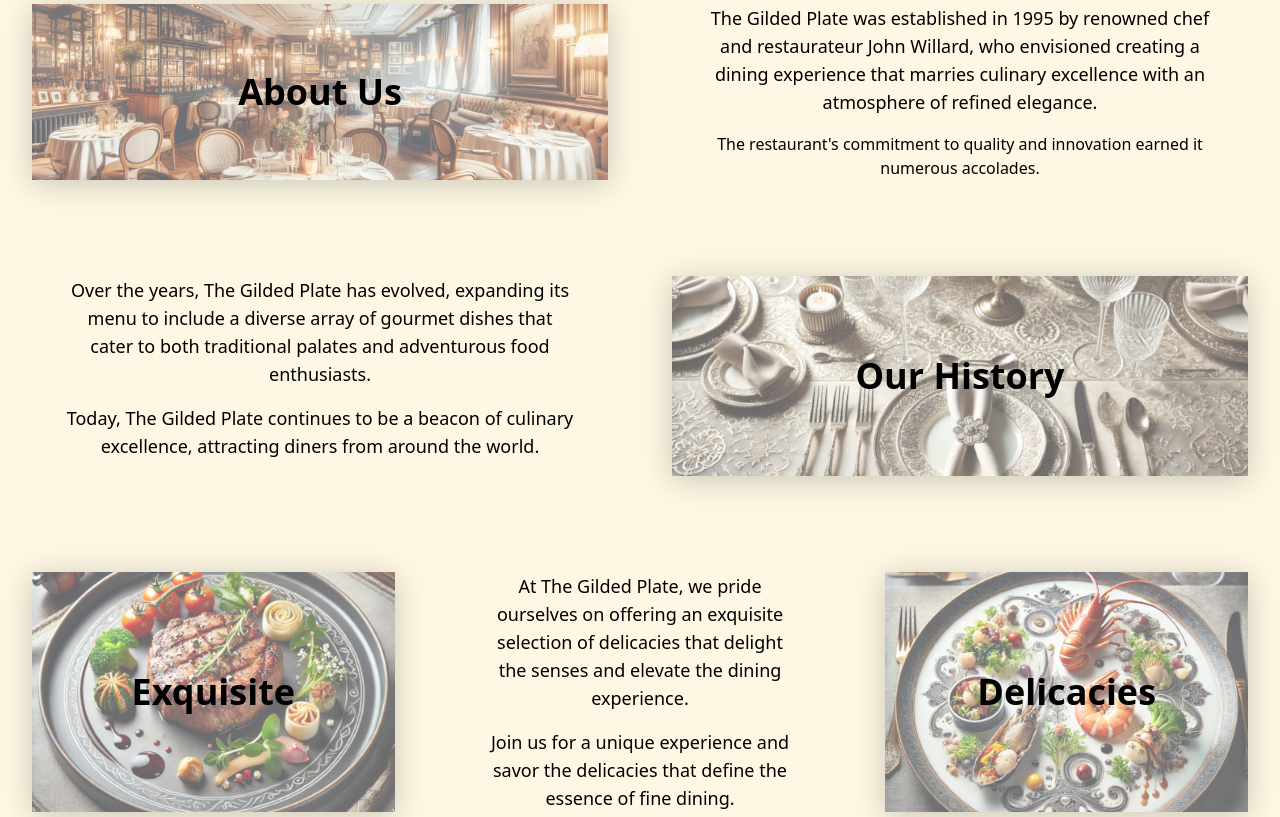
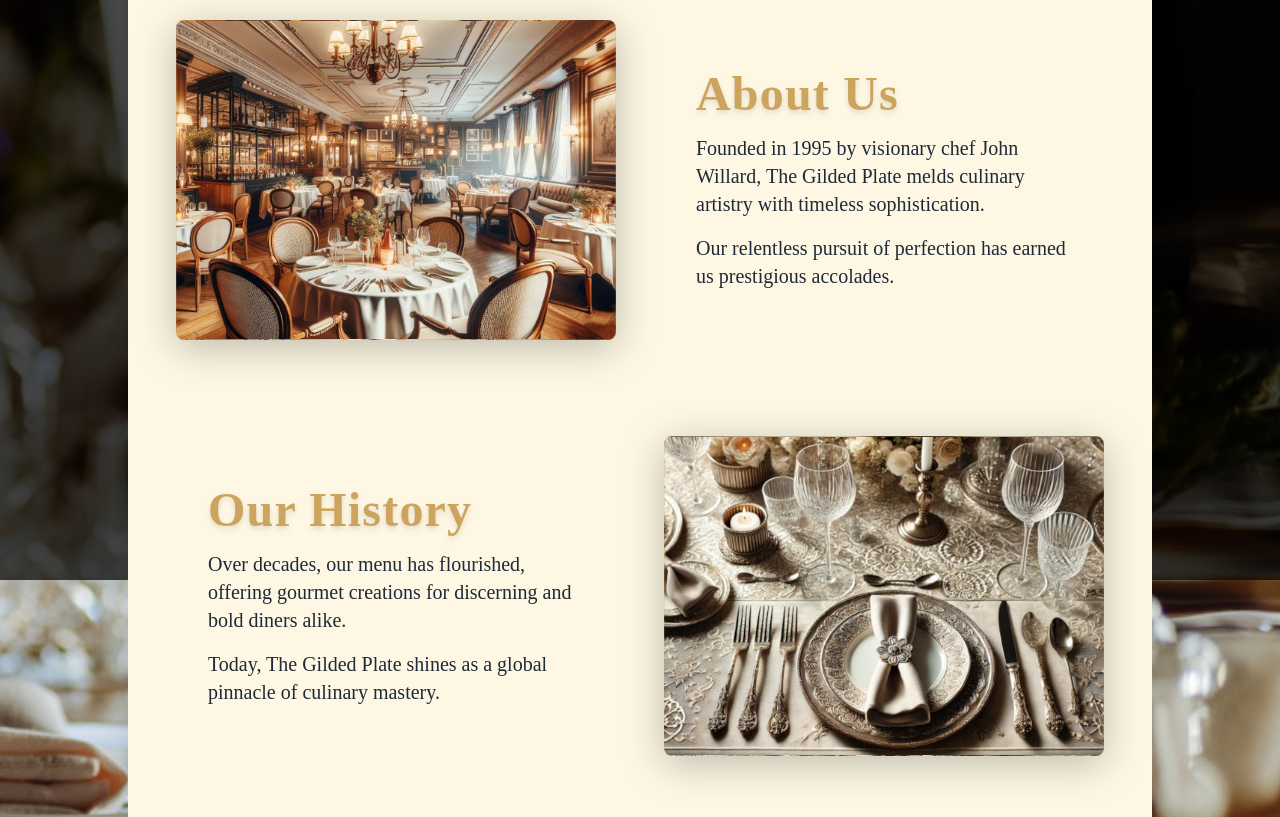
Before and after one commit to dataMichelle/gildedplate, a Next.js app: page /about in a window 1280 px wide. Shown: the part 220-1037 px from the top of the page. Built offline with nearby package versions, Linux system fonts and the light colour scheme.

Commit message:
fixed spacing and font

```diff
--- a/app/about/page.jsx
+++ b/app/about/page.jsx
@@ -1,130 +1,148 @@
 "use client";
+
+import { motion } from "framer-motion";
 
 export default function About() {
   return (
-    <main className="relative min-h-screen flex items-start pt-24 md:pt-48 bg-home-background bg-cover bg-center pb-8">
-      <section id="about" className="about w-full">
-        <div className="container mx-auto text-center bg-[#fdf7e3] p-4 md:p-8 rounded-lg shadow-md">
+    <main className="relative min-h-screen flex items-start pt-24 md:pt-48 bg-home-background bg-cover bg-center pb-8 overflow-hidden">
+      <section id="about" className="w-full">
+        <div className="container mx-auto text-center bg-[#fdf7e3] p-6 md:p-12 rounded-xl shadow-2xl max-w-5xl">
           {/* First Row: About Us */}
-          <div className="row grid grid-cols-1 lg:grid-cols-2 gap-8 md:gap-16">
+          <div className="grid grid-cols-1 lg:grid-cols-2 gap-8 md:gap-12">
             {/* Image 1 */}
-            <div className="relative">
+            <motion.div
+              className="relative h-64 md:h-80"
+              initial={{ opacity: 0, y: 20 }}
+              animate={{ opacity: 1, y: 0 }}
+              transition={{ duration: 0.8 }}
+            >
               <div
-                className="absolute inset-0 bg-cover bg-center shadow-xl"
+                className="absolute inset-0 bg-cover bg-center shadow-xl rounded-lg border border-gold/20"
                 style={{
                   backgroundImage: "url('/about_restaurant.jpg')",
-                  boxShadow: "0 4px 30px rgba(0, 0, 0, 0.2)",
+                  boxShadow: "0 8px 40px rgba(0, 0, 0, 0.25)",
                 }}
               ></div>
-              <div className="call-us absolute inset-0 flex justify-center items-center bg-white bg-opacity-40">
-                <h2 className="text-3xl md:text-4xl font-bold">About Us</h2>
-              </div>
-            </div>
+            </motion.div>
 
-            {/* Text Section 1 */}
-            <div className="flex justify-center items-center px-4 md:px-8">
-              <div className="content">
-                <p className="text-base md:text-lg mb-4">
-                  The Gilded Plate was established in 1995 by renowned chef and
-                  restaurateur John Willard, who envisioned creating a dining
-                  experience that marries culinary excellence with an atmosphere
-                  of refined elegance.
+            {/* Text Section 1 with Left-Justified Header */}
+            <motion.div
+              className="flex flex-col justify-center items-start px-4 md:px-8"
+              initial={{ opacity: 0, y: 20 }}
+              animate={{ opacity: 1, y: 0 }}
+              transition={{ duration: 0.8, delay: 0.2 }}
+            >
+              <h2 className="text-3xl md:text-5xl font-extrabold text-gold tracking-wide font-cinzel drop-shadow-md mb-4">
+                About Us
+              </h2>
+              <div className="content text-left">
+                <p className="text-lg md:text-xl font-light text-gray-800 font-cinzel leading-relaxed mb-4">
+                  Founded in 1995 by visionary chef John Willard, The Gilded
+                  Plate melds culinary artistry with timeless sophistication.
                 </p>
-                <p>
-                  The restaurant&#39;s commitment to quality and innovation
-                  earned it numerous accolades.
+                <p className="text-lg md:text-xl font-light text-gray-800 font-cinzel leading-relaxed">
+                  Our relentless pursuit of perfection has earned us prestigious
+                  accolades.
                 </p>
               </div>
-            </div>
+            </motion.div>
           </div>
 
           {/* Second Row: Our History */}
-          <div className="row grid grid-cols-1 lg:grid-cols-2 gap-8 md:gap-16 mt-16 md:mt-24">
-            {/* Image 2 (desktop first) */}
-            <div className="relative lg:order-last order-first">
+          <div className="grid grid-cols-1 lg:grid-cols-2 gap-8 md:gap-12 mt-16 md:mt-24">
+            {/* Image 2 */}
+            <motion.div
+              className="relative h-64 md:h-80 lg:order-last"
+              initial={{ opacity: 0, y: 20 }}
+              animate={{ opacity: 1, y: 0 }}
+              transition={{ duration: 0.8 }}
+            >
               <div
-                className="absolute inset-0 bg-cover bg-center shadow-xl"
+                className="absolute inset-0 bg-cover bg-center shadow-xl rounded-lg border border-gold/20"
                 style={{
                   backgroundImage: "url('/table_setting.jpg')",
-                  boxShadow: "0 4px 30px rgba(0, 0, 0, 0.2)",
+                  boxShadow: "0 8px 40px rgba(0, 0, 0, 0.25)",
                 }}
               ></div>
-              <div className="call-us absolute inset-0 flex justify-center items-center bg-white bg-opacity-40">
-                <h2 className="text-3xl md:text-4xl font-bold">Our History</h2>
-              </div>
-            </div>
+            </motion.div>
 
-            {/* Text Section 2 */}
-            <div className="flex justify-center items-center px-4 md:px-8 order-none">
-              <div className="content">
-                <p className="text-base md:text-lg mb-4">
-                  Over the years, The Gilded Plate has evolved, expanding its
-                  menu to include a diverse array of gourmet dishes that cater
-                  to both traditional palates and adventurous food enthusiasts.
+            {/* Text Section 2 with Left-Justified Header */}
+            <motion.div
+              className="flex flex-col justify-center items-start px-4 md:px-8"
+              initial={{ opacity: 0, y: 20 }}
+              animate={{ opacity: 1, y: 0 }}
+              transition={{ duration: 0.8, delay: 0.2 }}
+            >
+              <h2 className="text-3xl md:text-5xl font-extrabold text-gold tracking-wide font-cinzel drop-shadow-md mb-4">
+                Our History
+              </h2>
+              <div className="content text-left">
+                <p className="text-lg md:text-xl font-light text-gray-800 font-cinzel leading-relaxed mb-4">
+                  Over decades, our menu has flourished, offering gourmet
+                  creations for discerning and bold diners alike.
                 </p>
-                <p className="text-base md:text-lg mb-4">
-                  Today, The Gilded Plate continues to be a beacon of culinary
-                  excellence, attracting diners from around the world.
+                <p className="text-lg md:text-xl font-light text-gray-800 font-cinzel leading-relaxed">
+                  Today, The Gilded Plate shines as a global pinnacle of
+                  culinary mastery.
                 </p>
               </div>
-            </div>
+            </motion.div>
           </div>
 
           {/* Third Row: Exquisite Delicacies */}
-          <div className="row grid grid-cols-1 lg:grid-cols-3 gap-8 md:gap-16 mt-16 md:mt-24">
+          <div className="grid grid-cols-1 lg:grid-cols-3 gap-8 md:gap-12 mt-16 md:mt-24">
             {/* Image 3 */}
-            <div className="relative">
+            <motion.div
+              className="relative h-64 md:h-80"
+              initial={{ opacity: 0, y: 20 }}
+              animate={{ opacity: 1, y: 0 }}
+              transition={{ duration: 0.8 }}
+            >
               <div
-                className="absolute inset-0 bg-cover bg-center shadow-xl"
+                className="absolute inset-0 bg-cover bg-center shadow-xl rounded-lg border border-gold/20"
                 style={{
                   backgroundImage: "url('/steak.jpg')",
-                  boxShadow: "0 4px 30px rgba(0, 0, 0, 0.2)",
+                  boxShadow: "0 8px 40px rgba(0, 0, 0, 0.25)",
                 }}
               ></div>
-              <div className="call-us absolute inset-0 flex justify-center items-center bg-white bg-opacity-40">
-                {/* Concatenated Header for Mobile */}
-                <h2 className="text-3xl md:text-4xl font-bold block lg:hidden">
-                  Exquisite Delicacies
-                </h2>
+            </motion.div>
 
-                {/* Separate Headers for Desktop */}
-                <h2 className="text-3xl md:text-4xl font-bold hidden lg:block">
-                  Exquisite
-                </h2>
-              </div>
-            </div>
-
-            {/* Text Section 3 */}
-            <div className="flex justify-center items-center px-4 md:px-8">
-              <div className="content">
-                <p className="text-base md:text-lg mb-4">
-                  At The Gilded Plate, we pride ourselves on offering an
-                  exquisite selection of delicacies that delight the senses and
-                  elevate the dining experience.
+            {/* Text Section 3 with Left-Justified Header */}
+            <motion.div
+              className="flex flex-col justify-center items-start px-4 md:px-8"
+              initial={{ opacity: 0, y: 20 }}
+              animate={{ opacity: 1, y: 0 }}
+              transition={{ duration: 0.8, delay: 0.2 }}
+            >
+              <h2 className="text-3xl md:text-5xl font-extrabold text-gold tracking-wide font-cinzel drop-shadow-md mb-4">
+                Exquisite Delicacies
+              </h2>
+              <div className="content text-left">
+                <p className="text-lg md:text-xl font-light text-gray-800 font-cinzel leading-relaxed mb-4">
+                  Our exquisite delicacies captivate the senses, redefining the
+                  art of fine dining.
                 </p>
-                <p className="text-base md:text-lg">
-                  Join us for a unique experience and savor the delicacies that
-                  define the essence of fine dining.
+                <p className="text-lg md:text-xl font-light text-gray-800 font-cinzel leading-relaxed">
+                  Indulge in a dining experience that transcends the ordinary.
                 </p>
               </div>
-            </div>
+            </motion.div>
 
             {/* Image 4 */}
-            <div className="relative">
+            <motion.div
+              className="relative h-64 md:h-80"
+              initial={{ opacity: 0, y: 20 }}
+              animate={{ opacity: 1, y: 0 }}
+              transition={{ duration: 0.8, delay: 0.4 }}
+            >
               <div
-                className="absolute inset-0 bg-cover bg-center shadow-xl"
+                className="absolute inset-0 bg-cover bg-center shadow-xl rounded-lg border border-gold/20"
                 style={{
                   backgroundImage: "url('/delicacy.jpg')",
-                  boxShadow: "0 4px 30px rgba(0, 0, 0, 0.2)",
+                  boxShadow: "0 8px 40px rgba(0, 0, 0, 0.25)",
                 }}
               ></div>
-              <div className="call-us absolute inset-0 flex justify-center items-center bg-white bg-opacity-40">
-                {/* Separate Headers for Desktop */}
-                <h2 className="text-3xl md:text-4xl font-bold hidden lg:block">
-                  Delicacies
-                </h2>
-              </div>
-            </div>
+            </motion.div>
           </div>
         </div>
       </section>
--- a/app/globals.css
+++ b/app/globals.css
@@ -4,3 +4,7 @@
 @import url("https://fonts.googleapis.com/css2?family=Allura&family=Poppins:wght@400&display=swap");
 
 @import url("https://fonts.googleapis.com/css2?family=Allura&display=swap");
+@import url("https://fonts.googleapis.com/css2?family=Cinzel:wght@400;700&display=swap");
+.font-cinzel {
+  font-family: "Cinzel", serif;
+}
--- a/package.json
+++ b/package.json
@@ -10,6 +10,7 @@
   },
   "dependencies": {
     "bootstrap-icons": "^1.11.3",
+    "framer-motion": "^12.6.2",
     "next": "14.2.4",
     "react": "^18.2.0",
     "react-dom": "^18.2.0",
```
Also changed, not shown: 1 other file (tests, documents, lock files or other folders).
